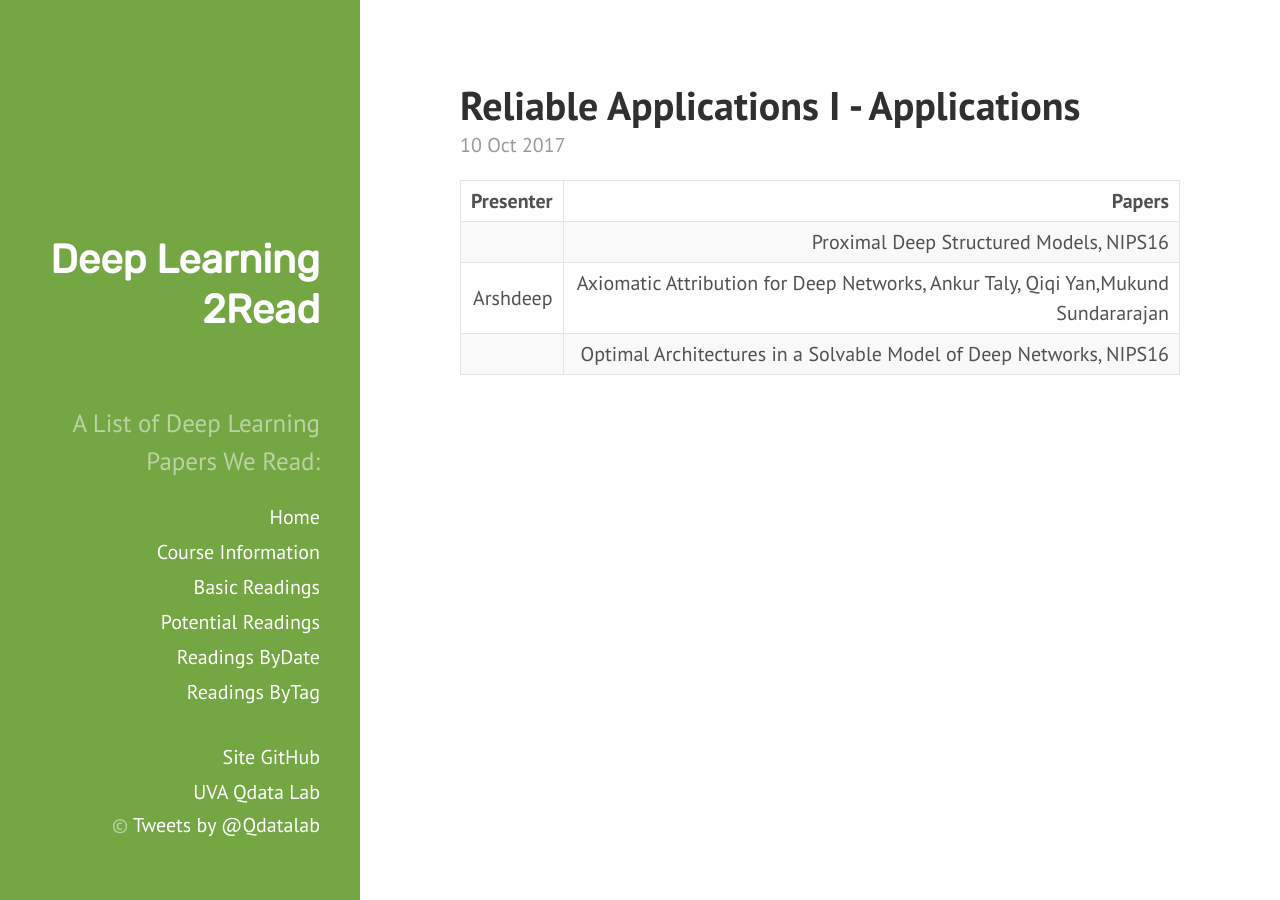
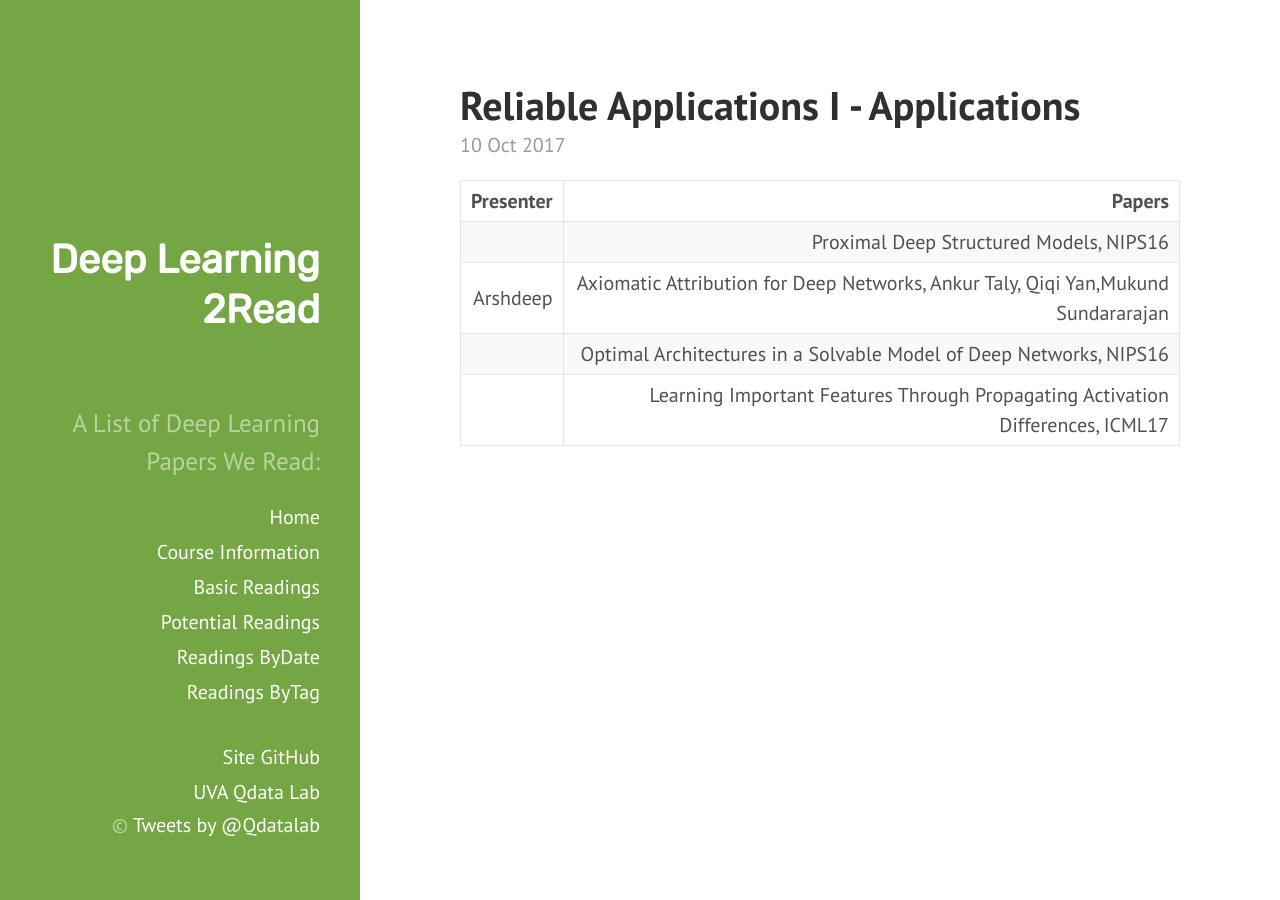
Before and after one commit to QData/deep2Read, a Jekyll site: the page built from _posts/2017-10-10-.md, in a window 1280 px wide. Built offline with Jekyll 4.4.1, drawn with Linux system fonts in a browser that asks for light colours.

Commit message:
add one more paper

```diff
--- a/_posts/2017-10-10-.md
+++ b/_posts/2017-10-10-.md
@@ -13,3 +13,4 @@ tags:
 |  | Proximal Deep Structured Models, NIPS16 |
 | Arshdeep | Axiomatic Attribution for Deep Networks, Ankur Taly, Qiqi Yan,Mukund Sundararajan |
 |  | Optimal Architectures in a Solvable Model of Deep Networks, NIPS16 |
+| | Learning Important Features Through Propagating Activation Differences, ICML17 |
```
